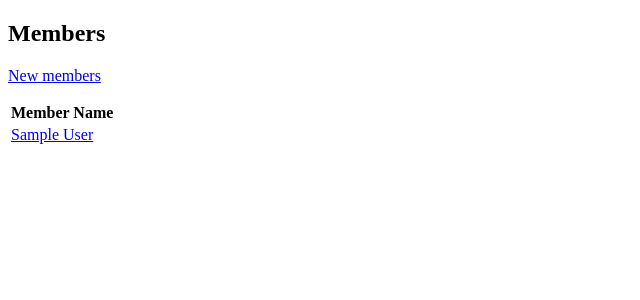
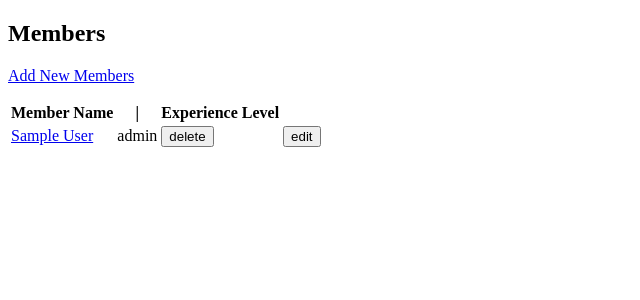
Before and after one commit to pictishbeard/classJim, a Flask app: page /members in a window 1280 px wide. Shown: the part 88-388 px from the top of the page, without its empty margins (0-640 px from the left). Run offline with Flask 2, Linux system fonts and the light colour scheme; a database or web service that is not in the repository returns one stand-in record (values such as "Sample title"); some libraries are stand-ins or nearby versions.

Commit message:
refactored members templates

```diff
--- a/templates/members/edit.html
+++ b/templates/members/edit.html
@@ -18,4 +18,6 @@
     </div>
 </form>
 
+{{result}}
+
 {% endblock %}
--- a/templates/members/index.html
+++ b/templates/members/index.html
@@ -3,14 +3,26 @@
 {% block content %}
 <h1>Members</h1>
 <p class="btn--wrapper">
-    <a class="btn btn--action" href="/members/new">New members</a>
+    <a class="btn btn--action" href="/members/new">Add New Members</a>
 <table>
     <tr>
         <th>Member Name</th>
+        <th>|</th>
+        <th>Experience Level</th>
     </tr>
     {% for member in members %}
     <tr>
         <td><a href="/members/{{ member.id }}">{{member.full_name}}</a></td>
+        <td>{{member.experience_level}}</td>
+        <td>
+            <form class="button" action="/members/{{member.id}}/delete" method='POST'>
+            <input type="submit" value="delete">
+            </form>
+        </td>
+        <td>
+            <form class="button" action="/members/{{member.id}}/edit">
+            <input type="submit" value="edit">
+            </form>
     </tr>
     {% endfor %}
 </table>
--- a/templates/members/new.html
+++ b/templates/members/new.html
@@ -14,8 +14,10 @@
             <option value="Advanced">Advanced</option>
             <option value="Elite">Elite</option>
         </select>
-        <input type="submit">
+        <input class="button" type="submit" value="Add New Member">
     </div>
 </form>
 
+{{result}}
+
 {% endblock %}
--- a/templates/members/show.html
+++ b/templates/members/show.html
@@ -7,8 +7,7 @@
 
 <ul>
     {% for gymclass in gymclasses  %}
-    <li>{{gymclass.lesson_name}}</li>
+    <li>{{gymclass.lesson_name}}: Difficulty:{{gymclass.difficulty_level}} Day:{{gymclass.day}} {{gymclass.duration}} mins</li>
     {% endfor %}
 </ul>
-
 {% endblock %}
```
